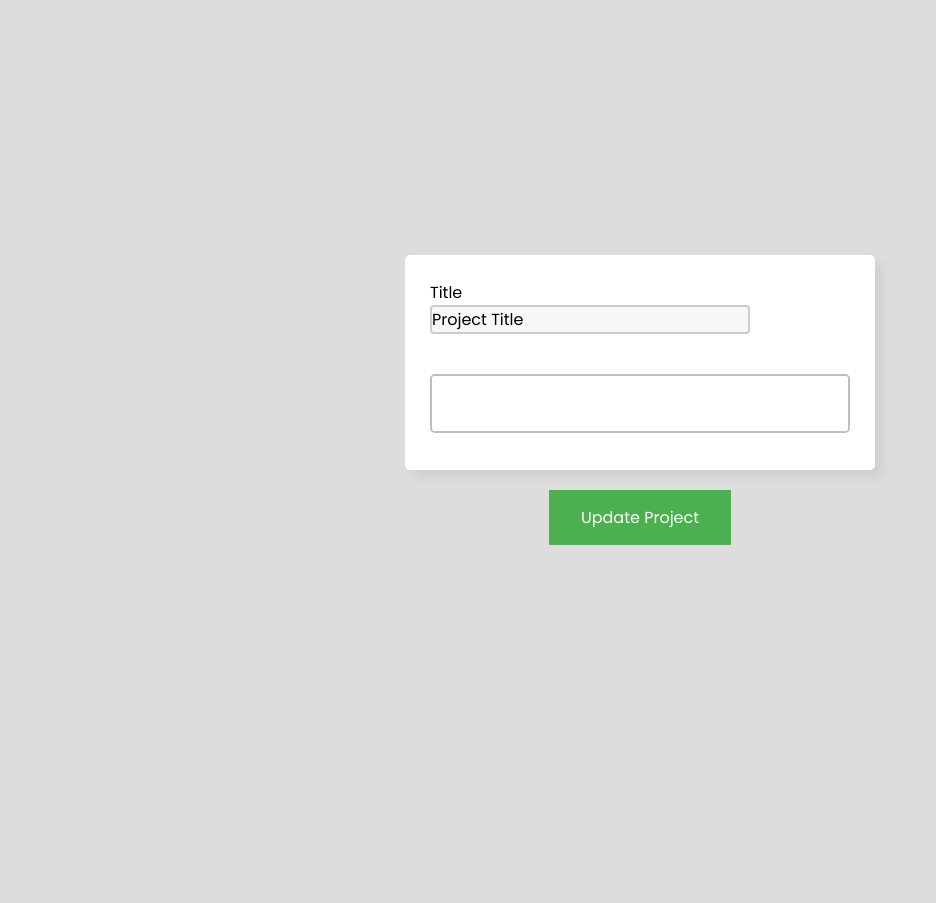
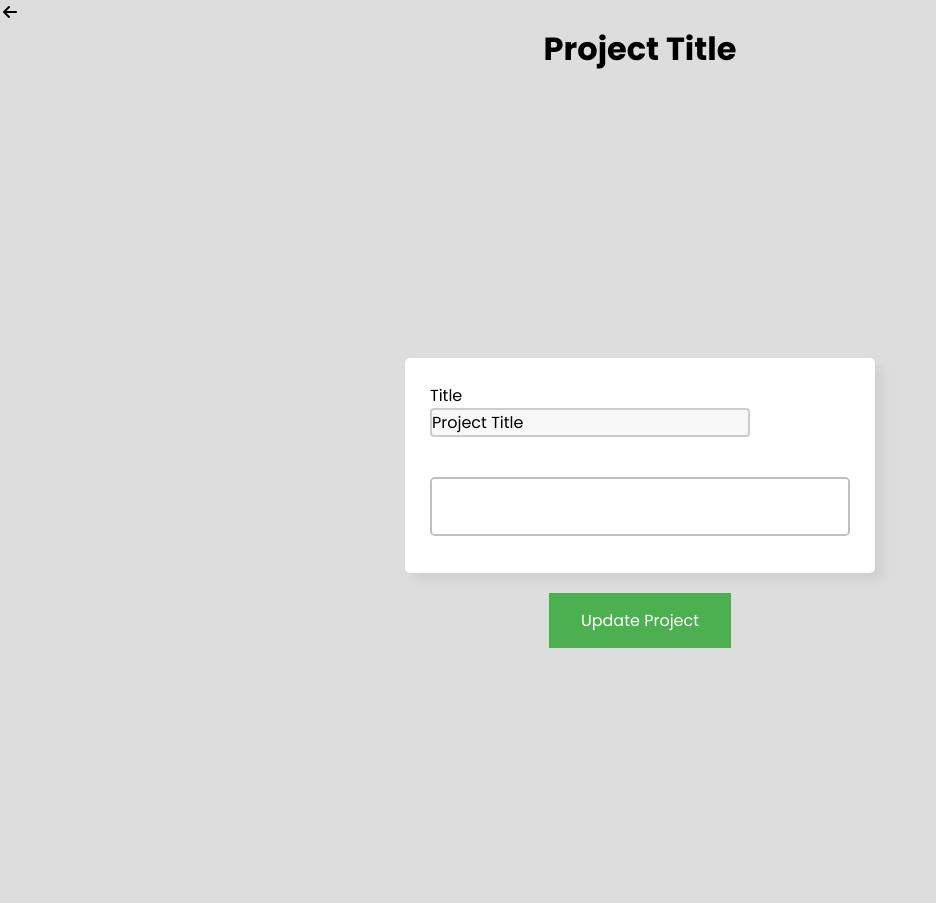
Before and after one commit to aymanbouka/velox, a Flask app: page /main/edit/3 in a window 1280 px wide. Shown: the whole page, without its empty margins (0-936 px from the left). Before the commit the page ends 545 px from the top, so only its background shows below. Run offline with Flask 3, Linux system fonts and the light colour scheme; a user stored in the database is signed in; data comes from the database, SQL or seed files in the repository.

Commit message:
updated back button and removed email field

```diff
--- a/templates/new.html
+++ b/templates/new.html
@@ -17,7 +17,13 @@
 
     <body>
 
-
+        <div class="box">
+            <div class="content">
+                <a class="back_button" a href="{{ url_for('main') }}">
+                    <i class="fa-solid fa-arrow-left"></i>
+                </a>
+                <h1>{% if project %}{{project.title}} {% endif %}</h1>
+            </div>
         <div class="container">
             {% if project %}
             <form action="{{ url_for('edit_project', project_id=project.id) }}" method="post">
--- a/templates/profile.html
+++ b/templates/profile.html
@@ -36,12 +36,6 @@
                             <strong>User ID:</strong>
                             {{session.user_id}}
                             <br />
-
-                            <strong>Email:</strong>
-                            {{session.user_email}}
-                            <br />
-
-
                             </p>
                         </div>
                     </div>
```
